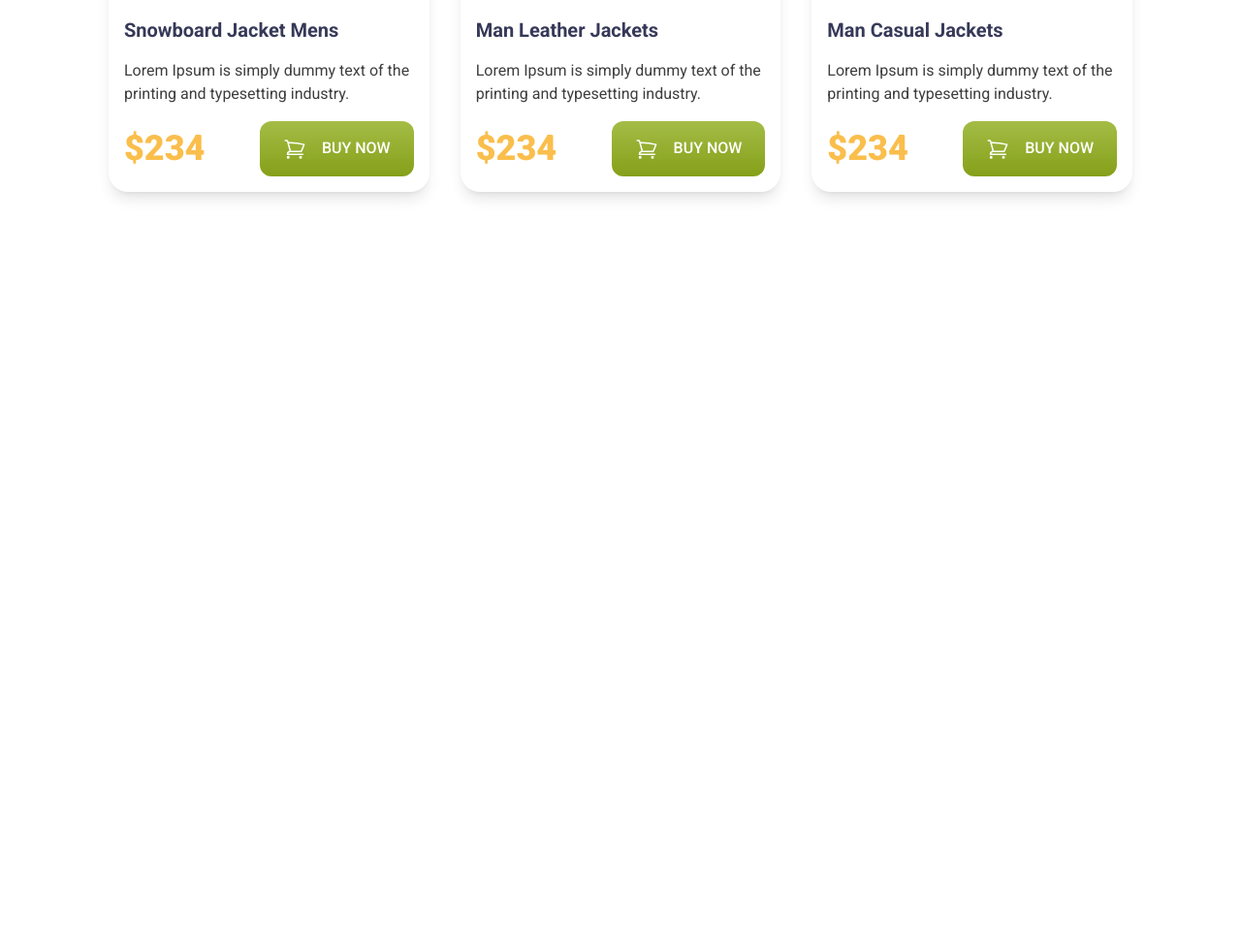
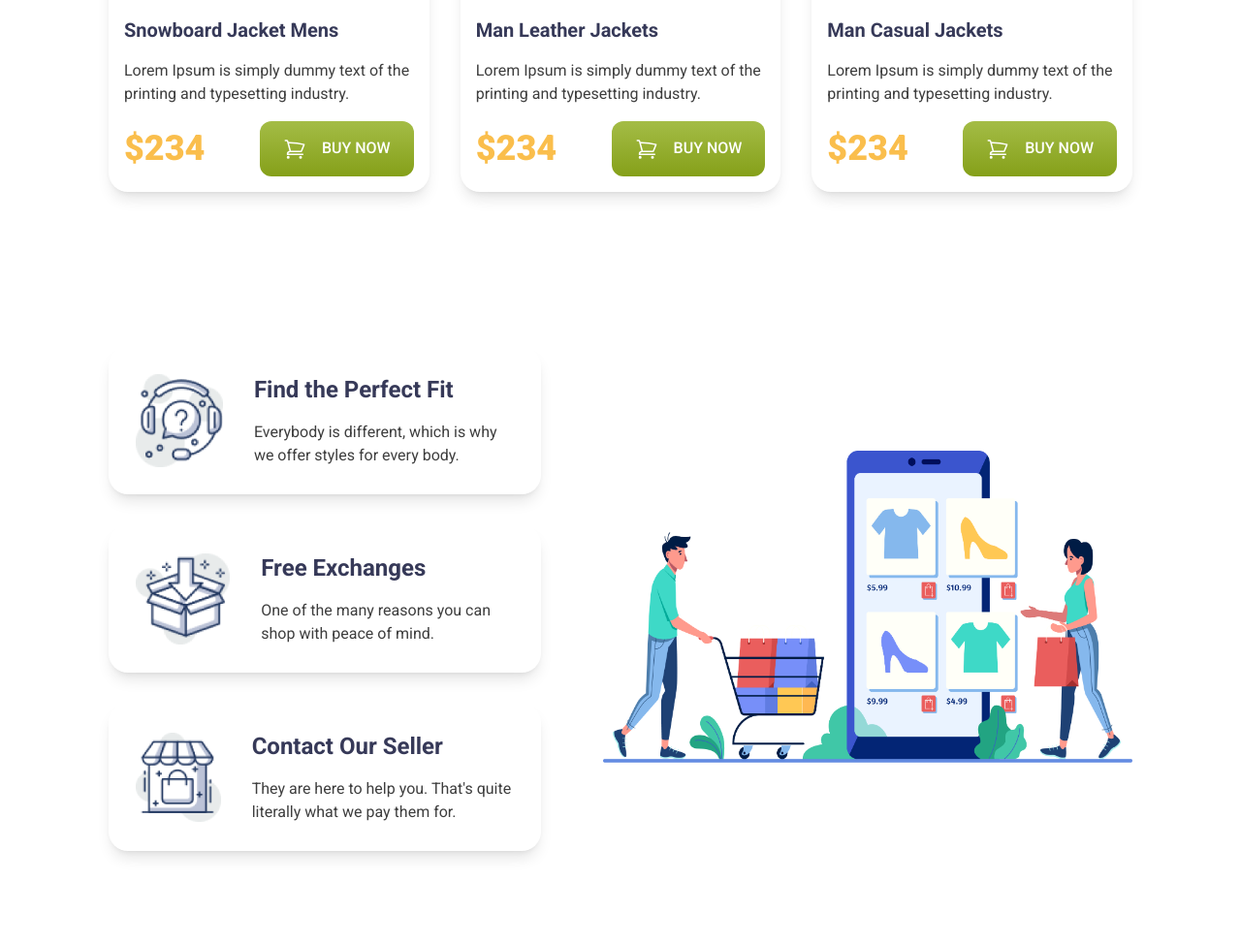
Before and after one commit to Web-dev-mehedi/penguine-fashion, a plain HTML site: page index.html in a window 1280 px wide. Shown: the part 1128-2102 px from the top of the page at 97% size. Before the commit the page ends 1406 px from the top, so only its background shows below. Drawn offline with nearby package versions, Linux system fonts and the light colour scheme.

Commit message:
fit-exchange-seller-section

```diff
--- a/index.html
+++ b/index.html
@@ -158,12 +158,65 @@
 
                   </div>
 
+             </div>
+        </div>
+      </section>
 
+      <!-- fit-exchange-seller-section -->
 
-             </div>
+         <section class="py-12 px-4 md:px-28 md:py-20">
+            <div class="container m-auto flex-col-reverse gap-y-10 flex md:flex-row md:gap-x-16">
+                <!-- wrap1 -->
+                <div class=" w-full flex flex-col-reverse gap-10 md:w-[45%] md:gap-4">
 
+                    <!-- card-content -->
+                    <div class="flex flex-col gap-8 shadow-lg rounded-[20px] p-7 mb-4 md:flex-row md:items-start">
+                        <!-- inner-img  -->
+                         <div class="w-1/3 m-auto md:w-2/5">
+                            <img src="./icons/house.png" alt="" class="w-full">
+                         </div>
+                         <!-- inner-text -->
+                         <div class="text-center md:text-left">
+                             <h2 class="text-2xl font-bold text-[#363958] mb-4 ">Contact Our Seller</h2>
+                             <p class="text-base text-[#3E3E3E] font-normal">They are here to help you. That's quite
+                                literally what we pay them for.</p>
+                         </div>
+                    </div>
+                       <!-- card-content -->
+                    <div class="flex flex-col gap-8 shadow-lg rounded-[20px] p-7 mb-4 md:flex-row  ">
+                        <!-- inner-img  -->
+                         <div class="w-1/3 m-auto md:w-2/5">
+                            <img src="./icons/box.png" alt="" class="w-full">
+                         </div>
+                         <!-- inner-text -->
+                         <div class="text-center md:text-left">
+                             <h2 class="text-2xl font-bold text-[#363958] mb-4 ">Free Exchanges</h2>
+                             <p class="text-base text-[#3E3E3E] font-normal">One of the many reasons you can shop
+                                with peace of mind.</p>
+                         </div>
+                    </div>
+                     <!-- card-content -->
+                    <div class="flex flex-col gap-8 shadow-lg rounded-[20px] p-7 mb-4 md:flex-row ">
+                        <!-- inner-img  -->
+                         <div class="w-1/3 m-auto md:w-2/5">
+                            <img src="./icons/question.png" alt="" class="w-full">
+                         </div>
+                         <!-- inner-text -->
+                         <div class="text-center md:text-left">
+                             <h2 class="text-2xl font-bold text-[#363958] mb-4 ">Find the Perfect Fit</h2>
+                             <p class="text-base text-[#3E3E3E] font-normal">Everybody is different, which is why we
+                                offer styles for every body.</p>
+                         </div>
+                    </div>
 
-        </div>
+                </div>
+                  <!-- wrap2 -->
+                <div class="md:w-[55%] m-auto">
+                    <img src="./images/shopping.png" alt="" class="w-full">
+                </div>
+
+            </div>
+
       </section>
 
 </body>
```
